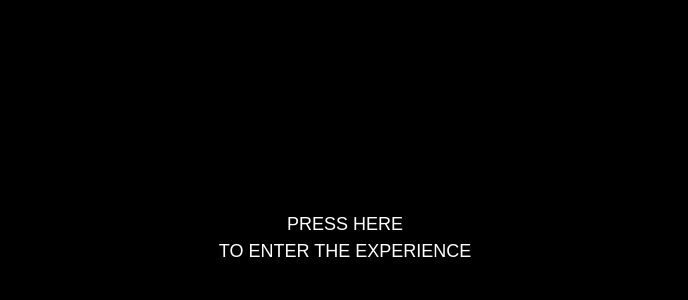
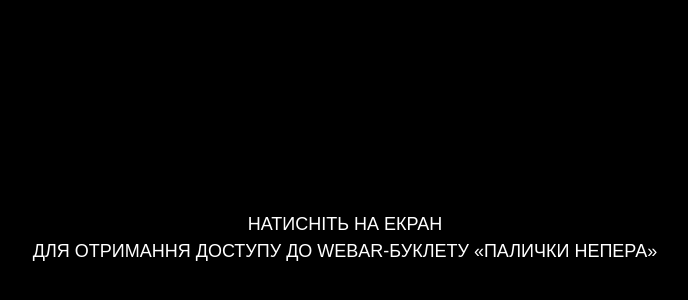
Before and after one commit to LevytskaAM/Napiers_bones, a plain HTML site: page index.html in a window 1280 px wide. Shown: the part 162-462 px from the top of the page, without its empty margins (295-983 px from the left). Drawn offline with nearby package versions, Linux system fonts and the light colour scheme.

Commit message:
Changed by GitHub

```diff
--- a/index.html
+++ b/index.html
@@ -27,9 +27,9 @@
                 text-transform: uppercase; font-family: Arial, Helvetica, sans-serif; font-weight: 400; line-height: 1.5em; font-size: large; white-space: nowrap;
                 user-select: none; pointer-events: none;
             ">
-            Press here
+            Натисніть на екран
             <br>
-            to enter the experience
+            для отримання доступу до WebAR-буклету «Палички Непера»
         </div>
     </div>
 
@@ -436,4 +436,5 @@
 
 </body>
 
+
 </html>
```
